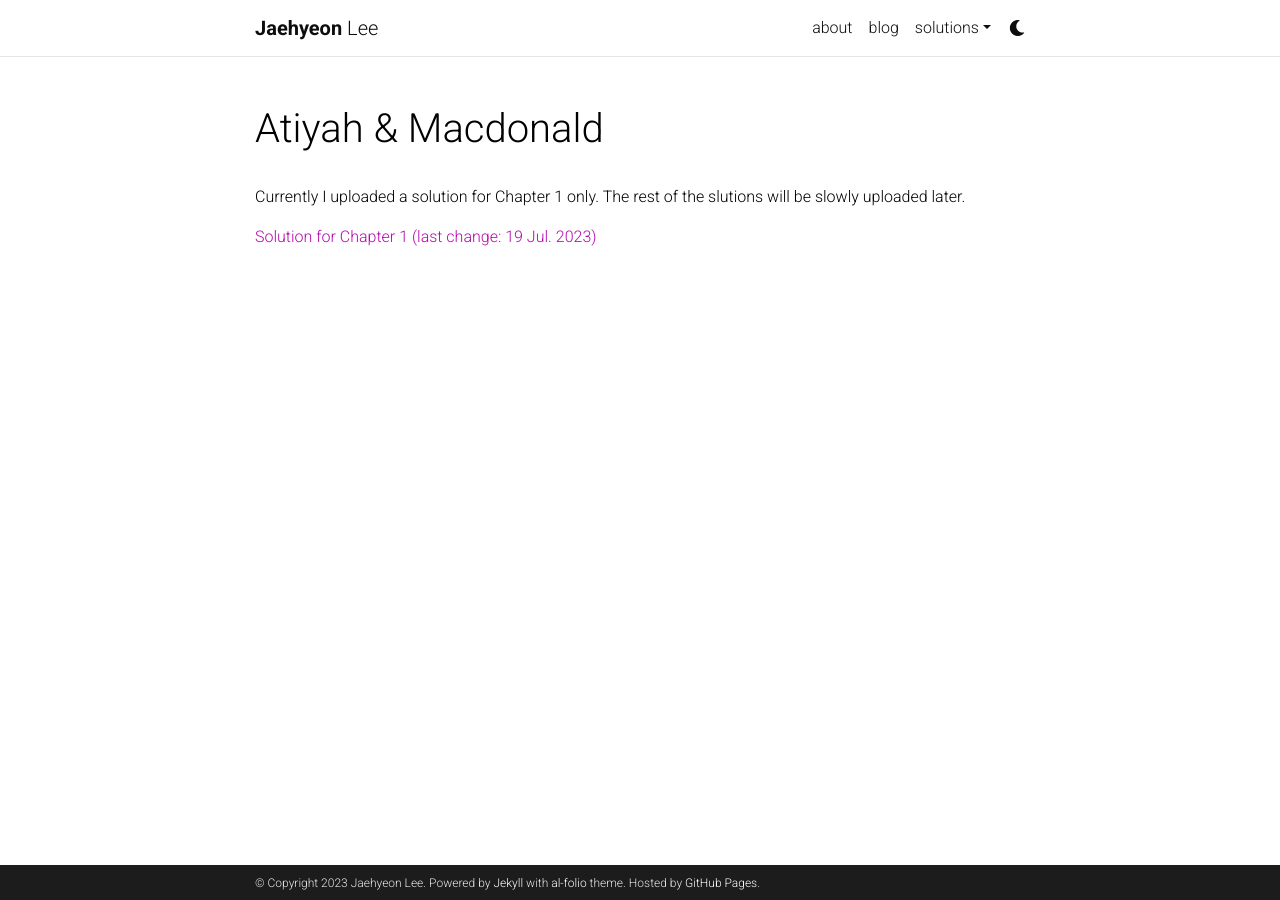
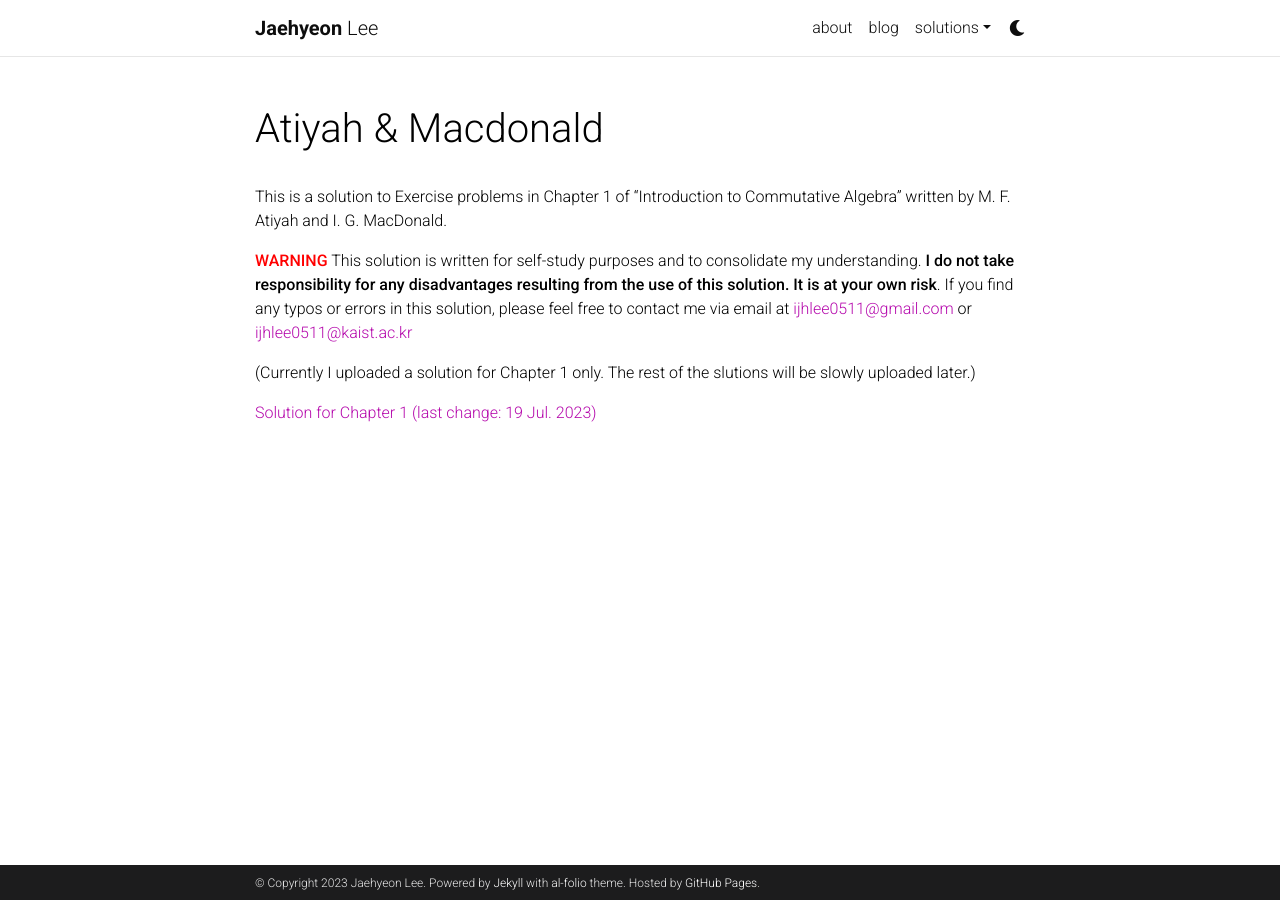
Before and after one commit to ijhlee0511/ijhlee0511.github.io, a Jekyll site: the page built from _pages/AtiyahMcdonald.md, in a window 1280 px wide. Built offline with Jekyll 4.4.1, drawn with Linux system fonts in a browser that asks for light colours; comment, search, counter and statistics services are not loaded; a style sheet for code colours, icons or effects is not loaded.

Commit message:
Mior edit

```diff
--- a/_pages/AtiyahMcdonald.md
+++ b/_pages/AtiyahMcdonald.md
@@ -5,6 +5,11 @@ permalink: /AtiyahMcdonald/
 subtitle:
 ---
 
-Currently I uploaded a solution for Chapter 1 only. The rest of the slutions will be slowly uploaded later.
+This is a solution to Exercise problems in Chapter 1 of “Introduction to Commutative Algebra" written by M. F. Atiyah and I. G. MacDonald.
+
+**<span style="color:red">WARNING</span>** This solution is written for self-study purposes and to consolidate my understanding. **I do not take responsibility for any disadvantages resulting from the use of this solution. It is at your own risk**. If you find any typos or errors in this solution, please feel free to contact me via email at
+[ijhlee0511@gmail.com](mailto:ijhlee0511@gmail.com) or [ijhlee0511@kaist.ac.kr](mailto:ijhlee0511@kaist.ac.kr)
+
+(Currently I uploaded a solution for Chapter 1 only. The rest of the slutions will be slowly uploaded later.)
 
 [Solution for Chapter 1 (last change: 19 Jul. 2023)](/assets/pdf/JHLee%20AM%20Solution%20Chapter1.pdf)
```
Also changed, not shown: 1 other file.
